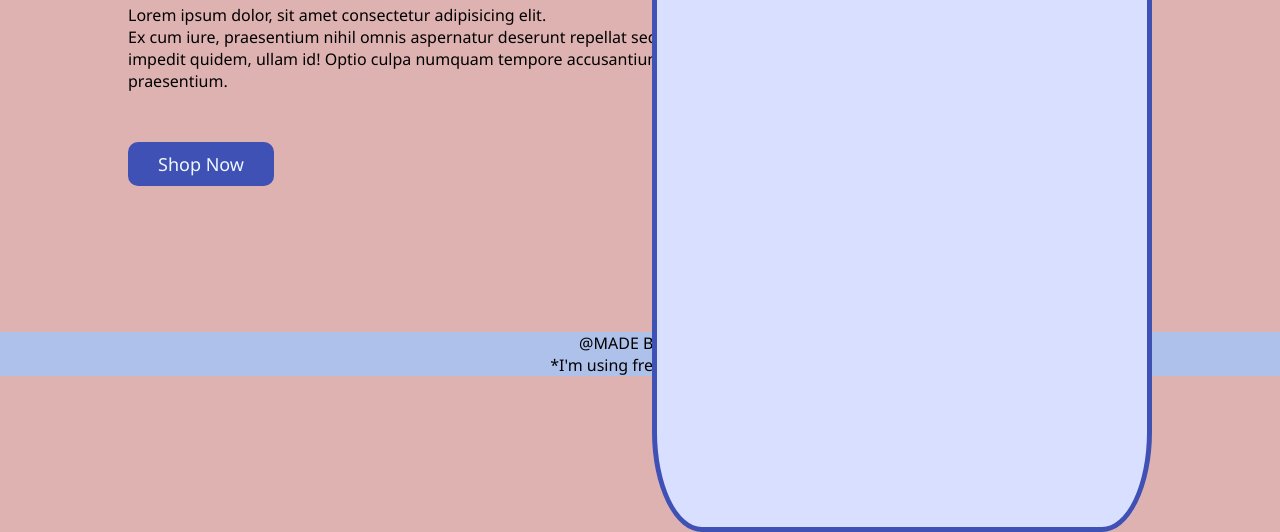
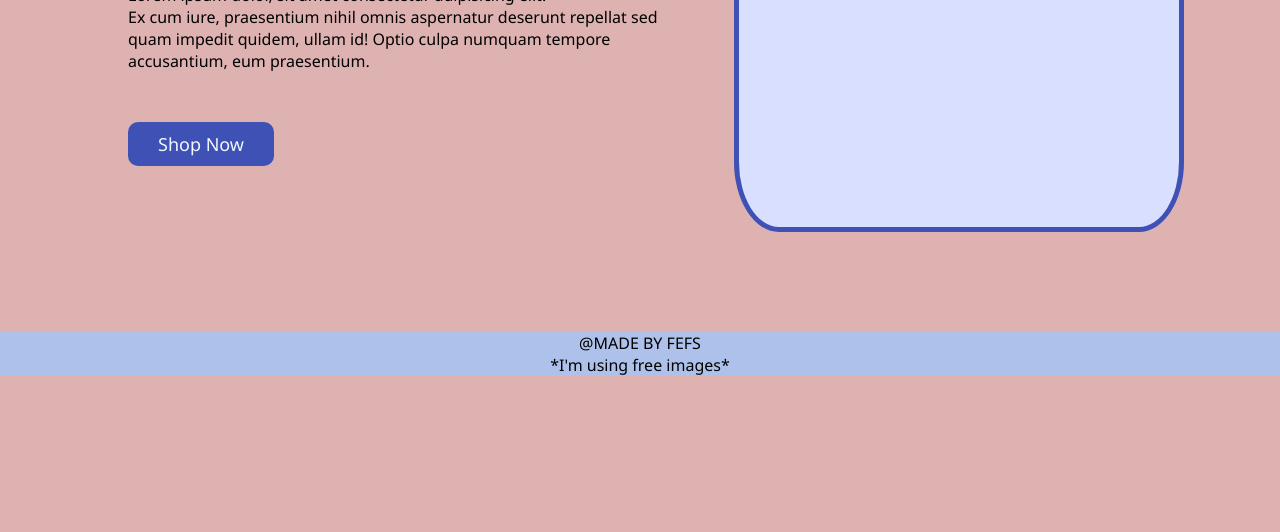
Before and after one commit to fe-fs/HeaderWeb3D, a plain HTML site: page index.html in a window 1280 px wide. Shown: the part 388-920 px from the top of the page. After the commit the page ends 800 px from the top, so only its background shows below. Drawn offline with nearby package versions, Linux system fonts and the light colour scheme.

Commit message:
Fix for 100% zoom view

```diff
--- a/header.css
+++ b/header.css
@@ -24,7 +24,7 @@ nav{
     display: flex;
     align-items: center;
     justify-content: space-between;
-    padding: 20px 0;
+    padding: 10px 0;
     position: relative;
     z-index: 100; /*pra deixar a nav na frente da img*/
 }
@@ -32,7 +32,7 @@ nav{
 nav ul li{
     display: inline-block;
     list-style: none;
-    margin: 10px 30px;
+    margin: 10px 20px;
 }
 
 nav ul li a{
@@ -41,7 +41,7 @@ nav ul li a{
 }
 .text-box{
     margin-top: 130px;
-    max-width: 600px;
+    max-width: 550px;
 }
 .text-box h1{
     font-size: 45px;
@@ -62,15 +62,15 @@ nav ul li a{
 
 
 model-viewer{
-    width: 500px;
-    height: 1000px;
+    width: 450px;
+    height: 700px;
     padding: 15% 0% 0% 0%;
     border-radius: 0 0 10% 10%;
     border: 5px solid #3f51b5;
     background: #d9e0ff;
     position: absolute;
     top:-10%;
-    right: 10%;
+    right: 7.5%;
     z-index: 1;
 
 }
```
